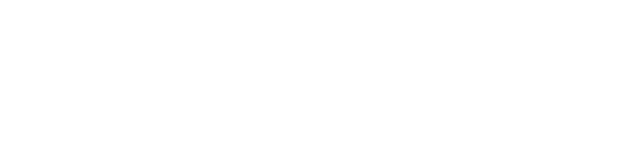
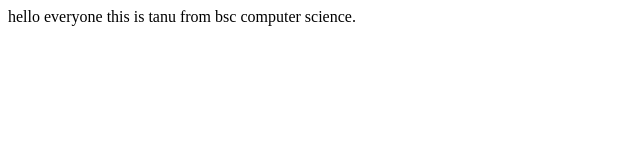
Before and after one commit to tanumenwal082/web-development-2025, a plain HTML site: page HTML/1-First/index.html in a window 1280 px wide. Shown: the whole page, without its empty margins (0-640 px from the left). Drawn offline with Linux system fonts and the light colour scheme.

Commit message:
adding content

```diff
--- a/HTML/1-First/index.html
+++ b/HTML/1-First/index.html
@@ -6,6 +6,7 @@
     <title>Document</title>
 </head>
 <body>
+    hello everyone this is tanu from bsc computer science.
 
 </body>
 </html>
```
